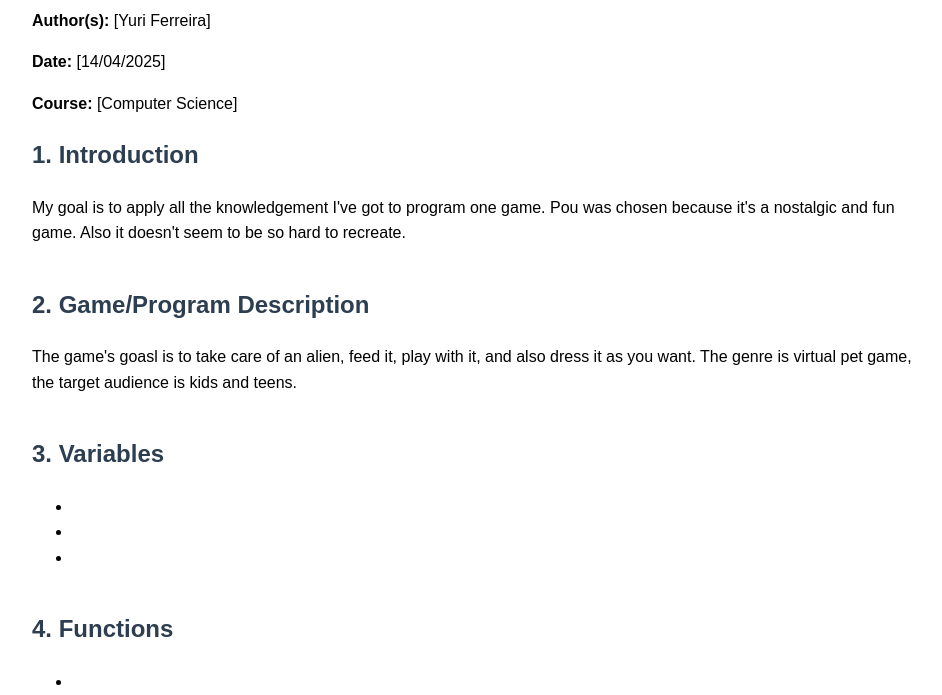
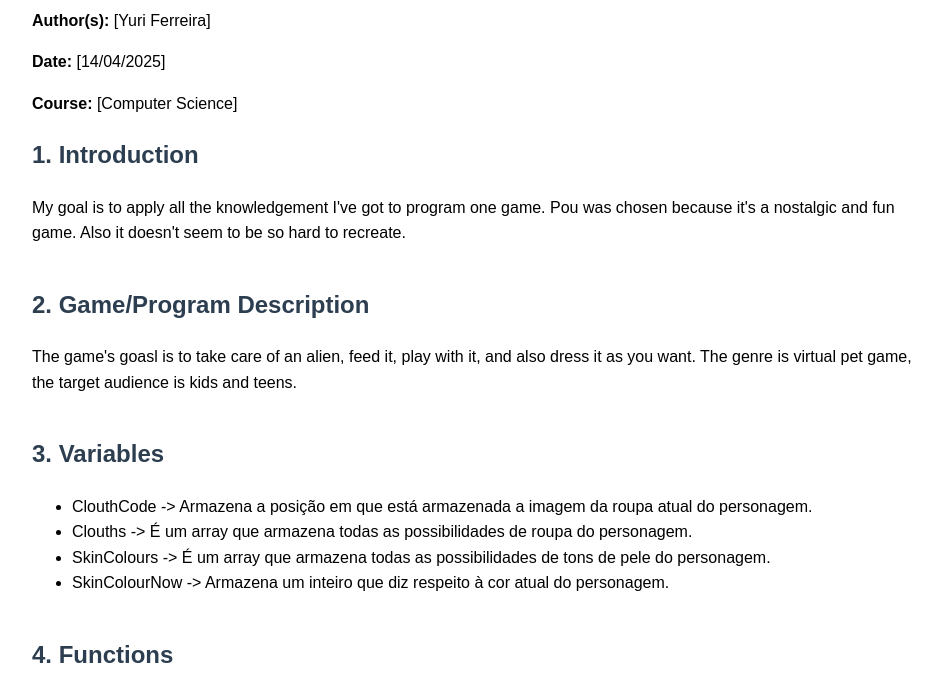
Before and after one commit to ltsmeyuri/Pou, a plain HTML site: page Activity 1.html in a window 1280 px wide. Shown: the part 105-800 px from the top of the page, without its empty margins (8-950 px from the left). Drawn offline with Linux system fonts and the light colour scheme.

Commit message:
alterei umas coisas e etc

```diff
--- a/Activity 1.html
+++ b/Activity 1.html
@@ -49,16 +49,17 @@
   <div class="section">
     <h2>3. Variables</h2>
     <ul>
-      <li></li>
-      <li></li>
-      <li></li>
+      <li>ClouthCode -> Armazena a posição em que está armazenada a imagem da roupa atual do personagem.</li>
+      <li>Clouths -> É um array que armazena todas as possibilidades de roupa do personagem.</li>
+      <li>SkinColours -> É um array que armazena todas as possibilidades de tons de pele do personagem.</li>
+      <li>SkinColourNow -> Armazena um inteiro que diz respeito à cor atual do personagem.</li>
     </ul>
   </div>
 
   <div class="section">
     <h2>4. Functions</h2>
     <ul>
-      <li></li>
+      <li>abrirMenu</li>
       <li></li>
       <li></li>
     </ul>
```
